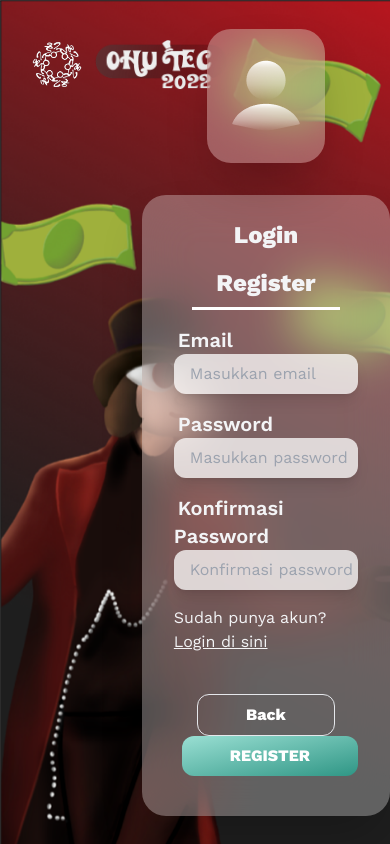
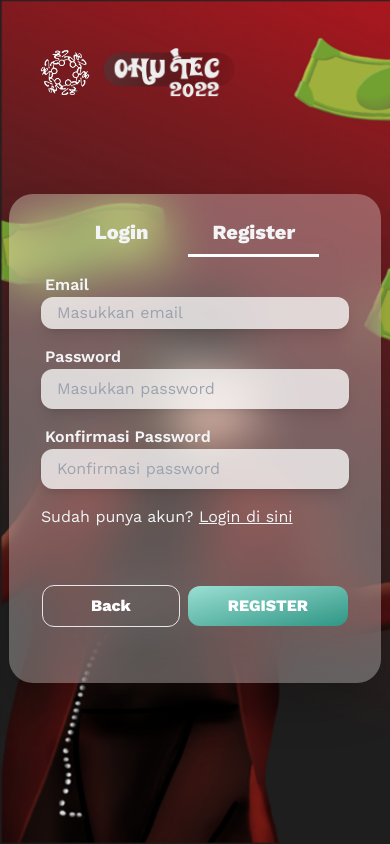
Before and after one commit to TECInternship/Frontend, a Next.js app: page /auth in a window 390 px wide. Both pictures are taken after a click on the button "Register". Built offline with nearby package versions, Linux system fonts and the light colour scheme.

Commit message:
nambahin responsive

```diff
--- a/components/Auth/Login.js
+++ b/components/Auth/Login.js
@@ -29,7 +29,7 @@ const Login = ({ onClick }) => {
   return (
     <form className="space-y-4" onSubmit={handleSubmit}>
       <div>
-        <label htmlFor="" className="text-gray-100 text-xl font-semibold ml-1">
+        <label htmlFor="" className="text-gray-100 md:text-xl font-semibold ml-1">
           Email
         </label>
         <input
@@ -40,7 +40,7 @@ const Login = ({ onClick }) => {
         />
       </div>
       <div className="">
-        <label htmlFor="" className="text-gray-100 text-xl font-semibold ml-1">
+        <label htmlFor="" className="text-gray-100 md:text-xl font-semibold ml-1">
           Password
         </label>
         <input
--- a/components/Auth/Register.js
+++ b/components/Auth/Register.js
@@ -51,7 +51,7 @@ const Register = ({ onClick }) => {
         <div>
           <label
             htmlFor=""
-            className="text-gray-100 text-xl font-semibold ml-1"
+            className="text-gray-100 md:text-xl font-semibold ml-1"
           >
             Email
           </label>
@@ -59,14 +59,14 @@ const Register = ({ onClick }) => {
             type="text"
             required
             placeholder="Masukkan email"
-            className="w-full h-10 rounded-xl text-gray-700 bg-white bg-opacity-75 pl-4 shadow-lg focus:outline-none"
+            className="w-full h-8 md:h-10 rounded-xl text-gray-700 bg-white bg-opacity-75 pl-4 shadow-lg focus:outline-none"
             onChange={(e) => setEmail(e.target.value)}
           />
         </div>
         <div className="">
           <label
             htmlFor=""
-            className="text-gray-100 text-xl font-semibold ml-1"
+            className="text-gray-100 md:text-xl font-semibold ml-1"
           >
             Password
           </label>
@@ -78,10 +78,10 @@ const Register = ({ onClick }) => {
             onChange={(e) => setPassword(e.target.value)}
           />
         </div>
-        <div className="">
+        <div className="flex flex-col">
           <label
             htmlFor=""
-            className="text-gray-100 text-xl font-semibold ml-1"
+            className="text-gray-100 md:text-xl font-semibold ml-1"
           >
             Konfirmasi Password
           </label>
@@ -106,14 +106,14 @@ const Register = ({ onClick }) => {
         </div>
         <div className="text-center py-6 mb-6 space-x-2">
           <Link href="/">
-            <button className="px-12 py-2 rounded-xl text-md font-bold border cursor-pointer">
+            <button className="px-12 py-2 my-4 lg:my-0 rounded-xl text-md font-bold border cursor-pointer">
               Back
             </button>
           </Link>
           <input
             disabled={email.length < 8}
             type={"submit"}
-            className="px-12 py-2 rounded-xl text-md font-bold bg-gradient-to-br from-[#9ADFD3] to-[#2F9685] cursor-pointer"
+            className="px-10 py-2 rounded-xl text-md font-bold bg-gradient-to-br from-[#9ADFD3] to-[#2F9685] cursor-pointer"
             value={"REGISTER"}
           />
         </div>
--- a/components/Card.js
+++ b/components/Card.js
@@ -2,7 +2,7 @@ import React from "react";
 
 const Card = ({ Content }) => {
   return (
-    <div className="container flex items-center justify-center w-full">
+    <div className="container hidden sm:flex items-center justify-center md:w-full mx-auto">
       <div className="text-center space-y-4 lg:text-2xl px-3 py-5 justify-center relative z-10 bg-opacity-20 bg-white/30 backdrop-blur-xl rounded-3xl shadow-2xl">
         {Content}
       </div>
--- a/pages/auth/index.js
+++ b/pages/auth/index.js
@@ -12,8 +12,8 @@ const Home = () => {
 
   return (
     <>
-      <main className="h-screen w-screen bg-scroll bg-bg bg-no-repeat bg-cover max-h-screen flex">
-        <div className="flex justify-between absolute w-full px-8 py-10">
+      <main className="h-screen w-screen bg-red bg-cover justify-center max-h-screen flex relative">
+        <div className="absolute left-2 top-2 px-8 py-10 z-10">
           <div className="flex gap-2 cursor-pointer">
             <Link href={"/"}>
               <Image
@@ -35,14 +35,14 @@ const Home = () => {
             </Link>
           </div>
         </div>
-        <div className="h-screen basis-2/5"></div>
-        <div className="h-screen basis-3/5 flex items-center">
+        <div className="h-screen basis-0 hidden md:block md:basis-2/5"></div>
+        <div className="h-screen basis-full md:basis-3/5 flex items-center">
           <div className="mx-auto space-y-8">
-            <Card Content={<img className="mx-auto" src={Icon.src} />} />
-            <div className="bg-white/30 backdrop-blur-xl rounded-3xl shadow-2xl">
+            <Card Content={<img className="mx-auto hidden sm:flex" src={Icon.src} />} />
+            <div className="bg-white/30 backdrop-blur-xl rounded-3xl w-auto max-w-full shadow-2xl">
               <div className="text-center text-gray-100 pt-4">
                 <button
-                  className={`text-2xl font-extrabold px-6 py-2 mx-2 ${
+                  className={`text-xl md:text-2xl font-extrabold px-6 py-2 mx-2 ${
                     activeButton === "login"
                       ? "border-b-white border-b-[3px] border-solid"
                       : ""
@@ -52,7 +52,7 @@ const Home = () => {
                   Login
                 </button>
                 <button
-                  className={`text-2xl font-extrabold px-6 py-2 mx-2 ${
+                  className={`text-xl md:text-2xl font-extrabold px-6 py-2 mx-2 ${
                     activeButton === "register"
                       ? "border-b-white border-b-[3px] border-solid"
                       : ""
--- a/styles/globals.css
+++ b/styles/globals.css
@@ -8,8 +8,8 @@
 
 html,
 body {
+    margin: 0;
     padding: 0;
-    margin: 0;
     font-family: 'Work Sans', sans-serif;
     caret-color: transparent;
 }
--- a/tailwind.config.js
+++ b/tailwind.config.js
@@ -15,7 +15,7 @@ module.exports = {
         fade: "pulse 0.5s ease-in-out 1",
       },
       backgroundImage: {
-        'bg': "url('../public/assets/bg.png')"
+        'red': "url('../public/assets/bg2.png')"
       }
     },
   },
```
Also changed, not shown: public/assets/bg2.png (added).
